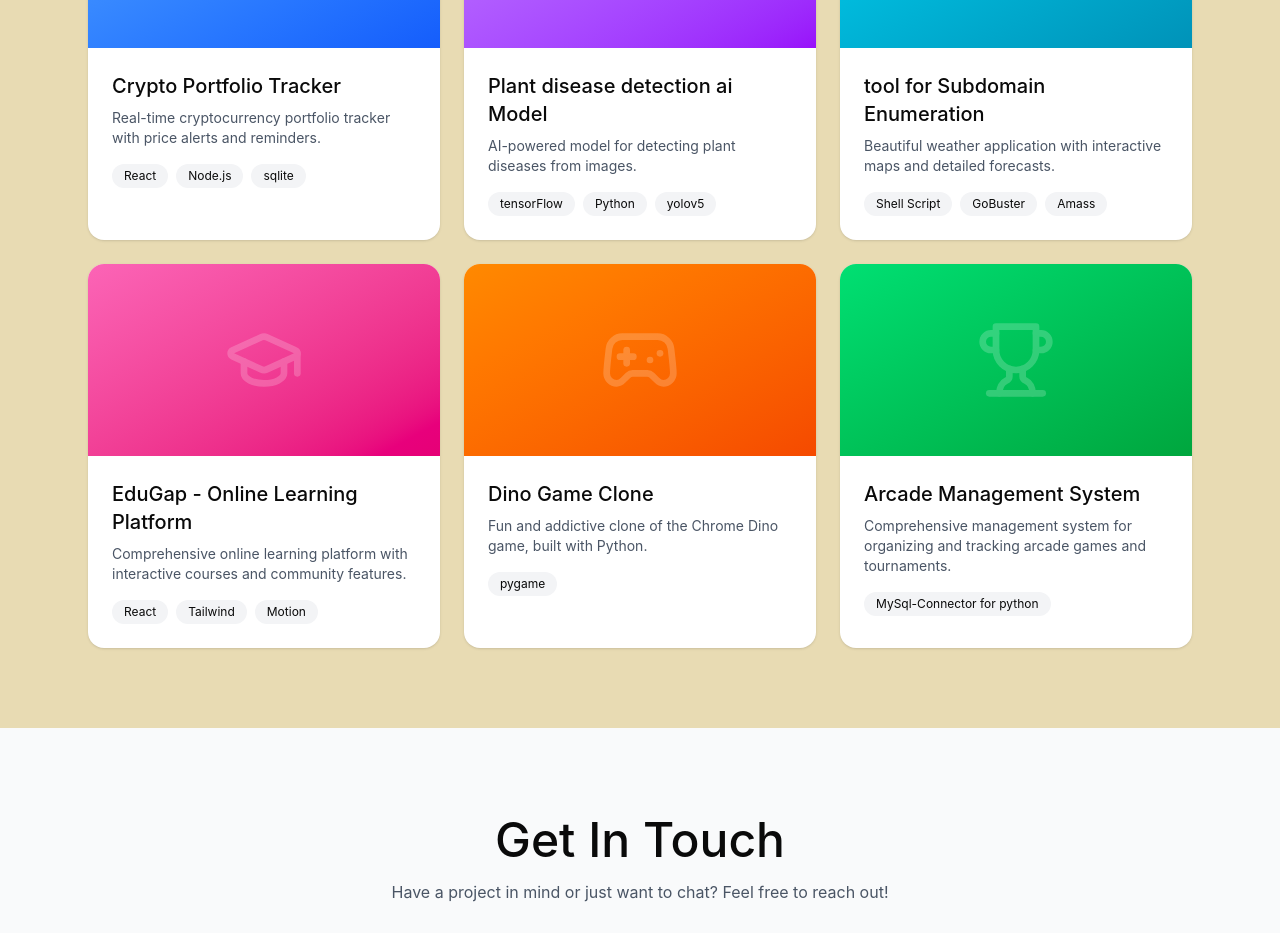
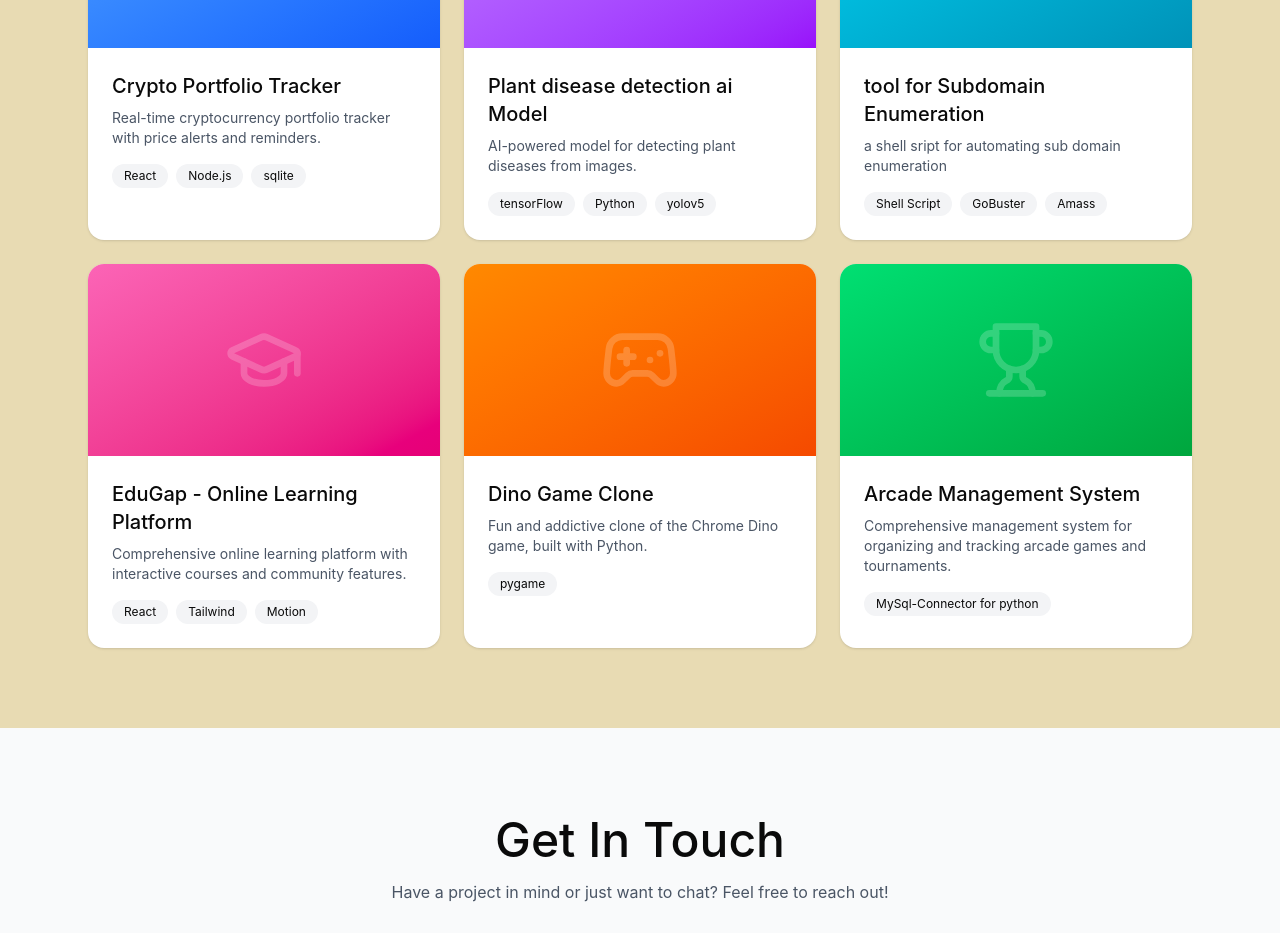
Before and after one commit to prakhar7788/me, a React (Vite) app: page / in a window 1280 px wide. Shown: the part 2800-3733 px from the top of the page. Built offline with nearby package versions, Linux system fonts and the light colour scheme.

Commit message:
Update Projects.tsx

```diff
--- a/src/app/components/Projects.tsx
+++ b/src/app/components/Projects.tsx
@@ -29,7 +29,7 @@ export function Projects() {
     {
       title: "tool for Subdomain Enumeration",
       description:
-        "Beautiful weather application with interactive maps and detailed forecasts.",
+        "a shell sript for automating sub domain enumeration",
     tags: ["Shell Script", "GoBuster", "Amass"],
       icon: Shield,
       gradient: "from-cyan-400 to-cyan-600",
```
